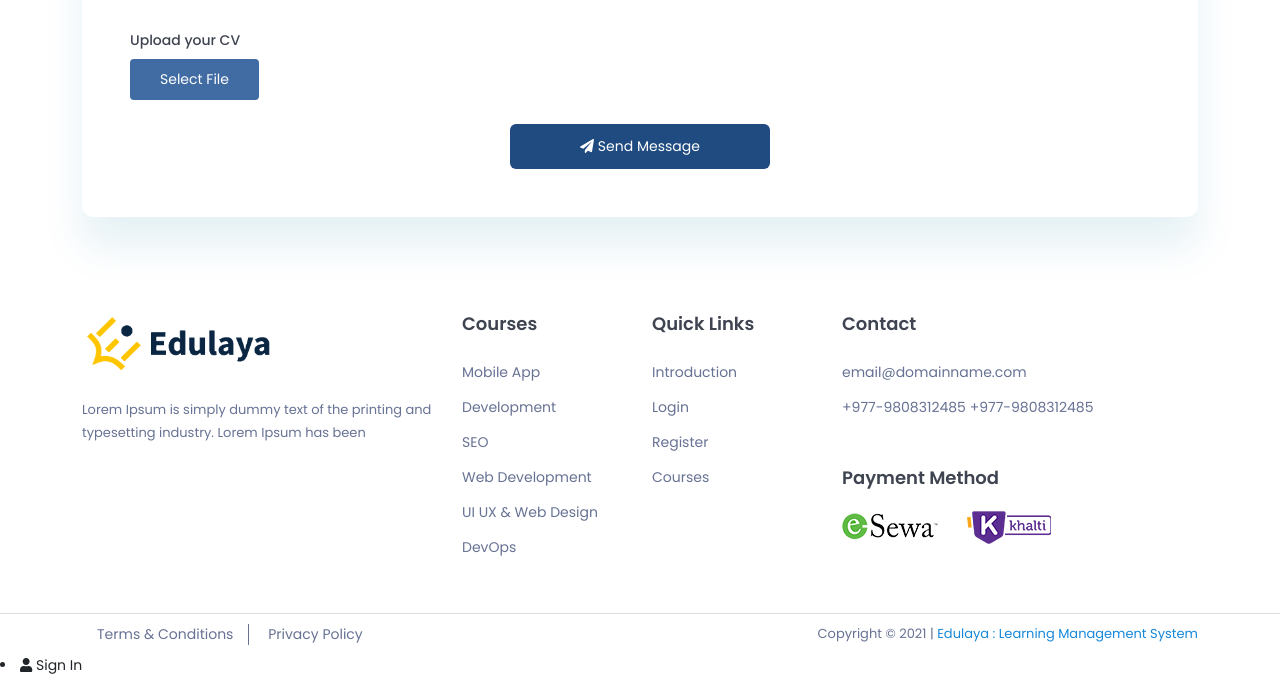
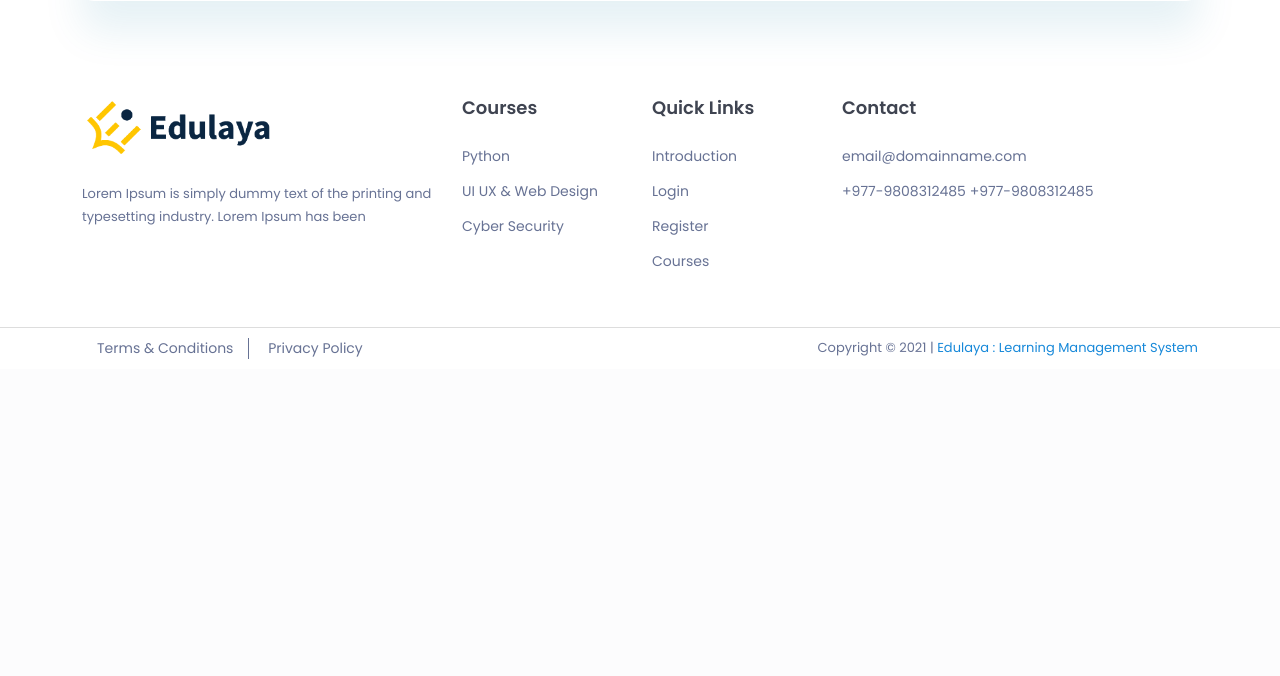
Before and after one commit to Barsha11/Edulaya, a Django app: page / in a window 1280 px wide. Shown: the part 3535-4211 px from the top of the page. After the commit the page ends 3894 px from the top, so only its background shows below. Run offline with Django 4.2, Linux system fonts and the light colour scheme; data that the repository does not hold is empty; some libraries are stand-ins or nearby versions.

Commit message:
design fixes, alert, footer, logout

```diff
--- a/static/assets/js/custom.js
+++ b/static/assets/js/custom.js
@@ -85,3 +85,9 @@ $('.courses-slider').owlCarousel({
             }
           },
   });
+
+  window.setTimeout(function() {
+    $(".alert").fadeTo(200, 0).slideUp(200, function(){
+        $(this).remove();
+    });
+}, 2000);
--- a/templates/footer.html
+++ b/templates/footer.html
@@ -16,11 +16,9 @@
                 <div class="footer-widget">
                     <h2>Courses</h2>
                     <ul>
-                        <li><a href="#">Mobile App Development</a></li>
-                        <li><a href="#">SEO</a></li>
-                        <li><a href="#">Web Development</a></li>
+                        <li><a href="#">Python</a></li>
                         <li><a href="#">UI UX & Web Design</a></li>
-                        <li><a href="#">DevOps</a></li>
+                        <li><a href="#">Cyber Security</a></li>
                     </ul>
                 </div>
             </div>
@@ -42,15 +40,6 @@
                         <li><a href="mailto:email@domainname.com">email@domainname.com</a></li>
                         <li><a href="tel:+977-98123456789">+977-9808312485</a> <a href="tel:+977-98123456789">+977-9808312485</a></li>
                     </ul>
-                    <br>
-                    <br>
-                    <h2>Payment Method</h2>
-                    <div class="payment-logo">
-                        <ul>
-                            <li><img src="{% static 'assets/images/esewa.png' %}" alt=""></li>
-                            <li><img src="{% static 'assets/images/khalti.png' %}" alt=""></li>
-                        </ul>
-                    </div>
                 </div>
             </div>
         </div>
--- a/templates/index.html
+++ b/templates/index.html
@@ -93,11 +93,9 @@
                         <li><a href="javascript:void(0)" data-bs-toggle="modal" data-bs-target="#signUpModal"><i class="fas fa-clipboard-list"></i> Sign Up</a></li>
                         {% else %}
                         <li><a href="#">Welcome {{user.full_name}}</a></li>
-                        <div class="dropdown">
-                            <div class="dropdown-content">
+
                               <li><a href="{% url 'authentication:logout' %}">Logout</a></li>
-                            </div>
-                          </div>
+
                         {% endif %}
                     </ul>
                 </div>
@@ -153,9 +151,6 @@
         <div class="row">
             <div class="col-12">
                 <div class="section-title">
-                    <span class="title-icon icon-yellow mb-5">
-                        <i class="fas fa-book-open"></i>
-                    </span>
                     <h2>Featured Courses</h2>
                 </div>
             </div>
@@ -178,11 +173,6 @@
                     {% endfor %}
                 </div>
             </div>
-            <!-- <div class="col-12">
-                <div class="apply-btn">
-                    <a href="javascript:void(0)" data-bs-toggle="modal" data-bs-target="#applyModal">Apply Courses</a>
-                </div>
-            </div> -->
         </div>
     </div>
 </section>
@@ -207,9 +197,6 @@
             <div class="col-xxl-7 col-xl-7 col-lg-7 col-12 mt-5">
                 <div class="intro-text">
                     <div class="section-title mb-4">
-                        <span class="title-icon icon-blue mb-4">
-                            <i class="far fa-lightbulb"></i>
-                        </span>
                         <h2>About the Us</h2>
                     </div>
                     <p>Edulaya is a collaboration between learning institute and learners in order to provide the interested students with a platform to build a suitable career in the field of Information Technology. <br>
@@ -218,46 +205,6 @@
                 </div>
             </div>
         </div>
-        <!-- <div class="row">
-            <div class="col-xxl-4 col-xl-4 col-lg-4 col-md-6 col-12 mt-4">
-                <div class="intro-card job-guranteed">
-                    <div class="split mb-4">
-                        <h3>Job Guranteed</h3>
-                        <span class="title-icon icon-yellow">
-                            <i class="fas fa-briefcase"></i>
-                        </span>
-                    </div>
-                    <p>Brolly off his nut A bit of how’s your father chancer in my flat chinwag bog skive.
-                         your father chancer in my flat chinwag bog skive.</p>
-                </div>
-            </div>
-
-            <div class="col-xxl-4 col-xl-4 col-lg-4 col-md-6 col-12 mt-4">
-                <div class="intro-card lecturers">
-                    <div class="split mb-4">
-                        <h3>Skilled Lecturers</h3>
-                        <span class="title-icon icon-blue">
-                            <i class="fas fa-graduation-cap"></i>
-                        </span>
-                    </div>
-                    <p>Brolly off his nut A bit of how’s your father chancer in my flat chinwag bog skive.
-                         your father chancer in my flat chinwag bog skive.</p>
-                </div>
-            </div>
-
-            <div class="col-xxl-4 col-xl-4 col-lg-4 col-md-6 col-12 mt-4">
-                <div class="intro-card money-back">
-                    <div class="split mb-4">
-                        <h3>Money Back</h3>
-                        <span class="title-icon icon-red">
-                            <i class="fas fa-hand-holding-usd"></i>
-                        </span>
-                    </div>
-                    <p>Brolly off his nut A bit of how’s your father chancer in my flat chinwag bog skive.
-                         your father chancer in my flat chinwag bog skive.</p>
-                </div>
-            </div>
-        </div> -->
     </div>
 </section>
 <!-- End of intro wrap -->
@@ -267,9 +214,6 @@
         <div class="row">
             <div class="col-12">
                 <div class="section-title">
-                    <span class="title-icon icon-yellow mb-5">
-                        <i class="fas fa-star"></i>
-                    </span>
                     <h2>Lock your successful future</h2>
                 </div>
             </div>
--- a/templates/modal.html
+++ b/templates/modal.html
@@ -37,7 +37,7 @@
     </div>
 </div>
 
-<li><a href="javascript:void(0)" data-bs-toggle="modal" data-bs-target="#signInModal"><i class="fas fa-user"></i> Sign In</a></li>
+<!-- <li><a href="javascript:void(0)" data-bs-toggle="modal" data-bs-target="#signInModal"><i class="fas fa-user"></i> Sign In</a></li> -->
 
 
 <!-- Sign Up Pop Up -->
```
Also changed, not shown: templates/student-dashboard.html (+4 -3 lines), templates/teachers.html (+4 -4 lines).
